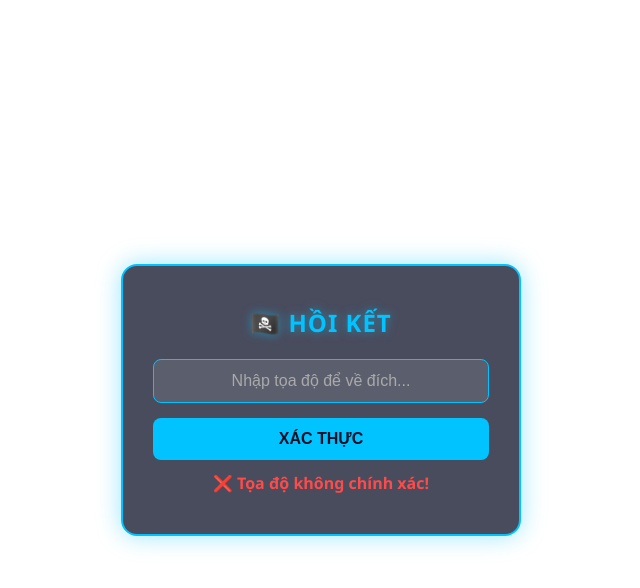
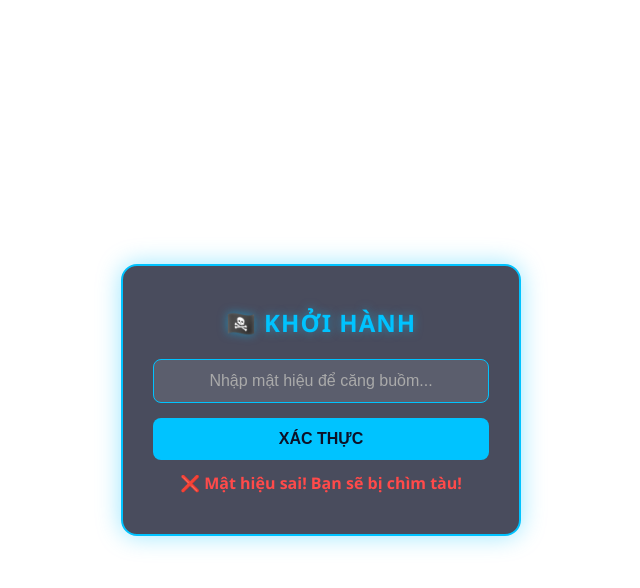
Before and after one commit to ankynguyen23/HUY-N-T-CH---H-I-TR-NH-CHINH-PH-C-I-D-NG, a plain HTML site: page index.html in a window 1280 px wide. Both pictures are taken after a click on the button "XÁC THỰC". Shown: the whole page, without its empty margins (319-959 px from the left). Drawn offline with Linux system fonts and the light colour scheme.

Commit message:
Update index.html

```diff
--- a/index.html
+++ b/index.html
@@ -9,7 +9,7 @@
         * { box-sizing: border-box; margin: 0; padding: 0; }
         body {
             font-family: 'Segoe UI', Tahoma, Geneva, Verdana, sans-serif;
-            /* ĐƯỜNG DẪN ẢNH NỀN: Tự động nhận file ảnh tên banner.png bạn vừa up lên GitHub cùng thư mục */
+            /* Nhận file ảnh tên banner.png bạn đã up lên GitHub cùng thư mục */
             background: url('banner.png') no-repeat center center fixed;
             background-size: cover;
             display: flex;
@@ -46,10 +46,11 @@
 </head>
 <body>
 
-    <!-- Màn hình khóa với hình nền Hải Tặc -->
+    <!-- Màn hình khóa bí ẩn -->
     <div class="box" id="lock-screen">
-        <h2>🏴‍☠️ HỒI KẾT</h2>
-        <input type="text" id="password" placeholder="Nhập tọa độ để về đích...">
+        <h2>🏴‍☠️ KHỞI HÀNH</h2>
+        <!-- Đã sửa placeholder bí ẩn và đổi thành type="password" để ẩn ký tự gõ -->
+        <input type="password" id="password" placeholder="Nhập mật hiệu để căng buồm...">
         <button onclick="check()">Xác Thực</button>
         <p id="error" style="color:#ff4a4a; margin-top:12px; font-weight: bold;"></p>
     </div>
@@ -69,13 +70,13 @@
             var v = document.getElementById("password").value;
             var pass = v.trim().toUpperCase();
 
+            // Mật khẩu kích hoạt vẫn giữ nguyên là D7 hoặc d7
             if (pass === "D7") {
                 document.getElementById("lock-screen").style.display = "none";
                 document.getElementById("content").style.display = "block";
-                // Xóa ảnh nền hải tặc sau khi vào để đọc thư dễ hơn trên nền tối mượt
                 document.body.style.background = "#0d1127";
             } else {
-                document.getElementById("error").innerText = "❌ Tọa độ không chính xác!";
+                document.getElementById("error").innerText = "❌ Mật hiệu sai! Bạn sẽ bị chìm tàu!";
             }
         }
 
```
